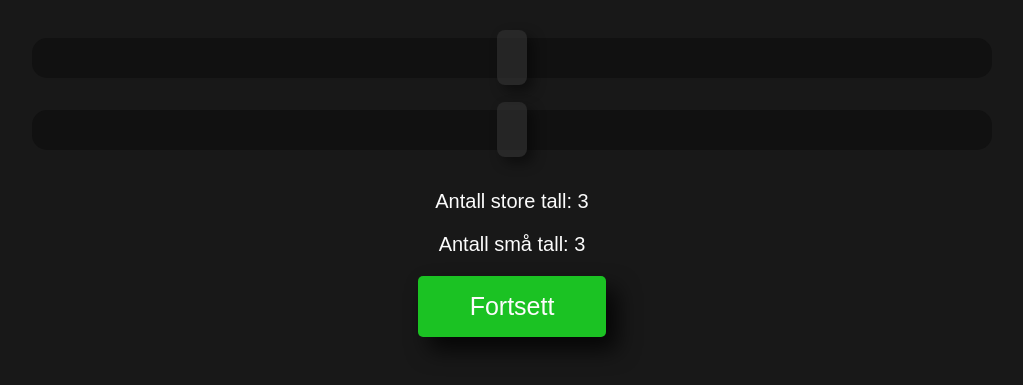
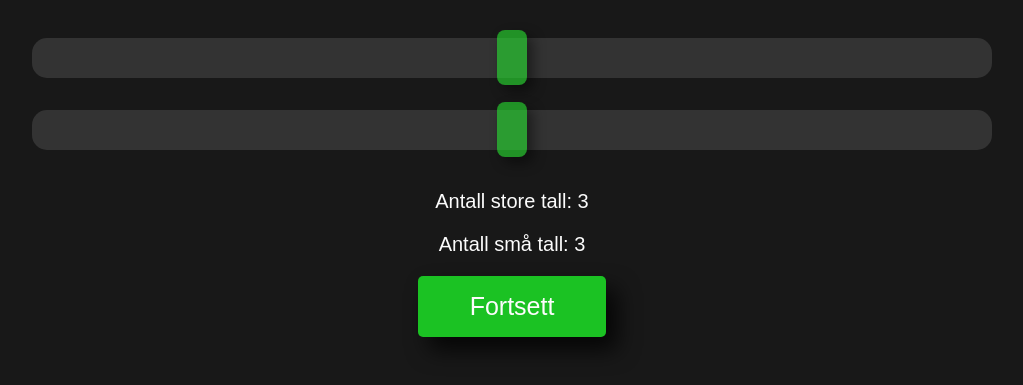
Before and after one commit to ChristofferHennie/numb3rs-webapp, a website built with Parcel: page index.html in a window 1280 px wide. Shown: the part 237-622 px from the top of the page, without its empty margins (128-1151 px from the left). Built offline with nearby package versions, Linux system fonts and the light colour scheme.

Commit message:
Fixed color bug

```diff
--- a/src/index.scss
+++ b/src/index.scss
@@ -52,10 +52,10 @@ body {
 /* Range Styling */
 $track-width: 75%;
 $track-height: 40px;
-$track-background-color: #111;
+$track-background-color: #333333;
 $track-border-radius: 15px;
 
-$thumb-color: #333333;
+$thumb-color: #27e330;
 $thumb-height: 55px;
 $thumb-width: 30px;
 $thumb-border-radius: 8px;
```
